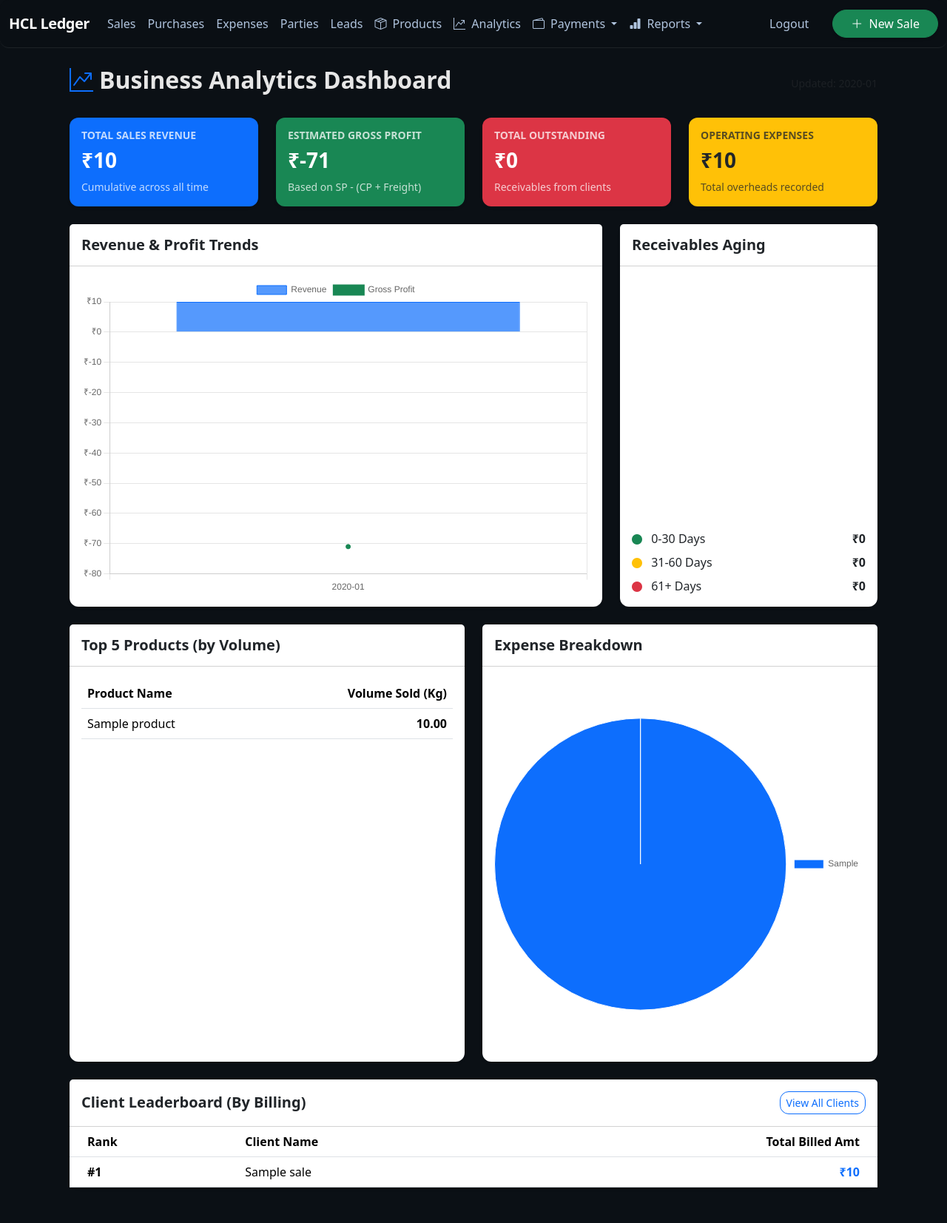
After one commit to yash755/mayachem, a Flask app: page /analytics in a window 1280 px wide. The commit adds this page. Shown: the whole page at 74% size. Run offline with Flask 3, Linux system fonts and the light colour scheme; the visitor is signed in with stand-in values (Sample User, id 1); tables that the repository leaves empty hold one stand-in row (values such as "Sample post"); a map, chart or similar area stays blank; some libraries are stand-ins or nearby versions.

Commit message:
Implement Business Analytics Dashboard with Chart.js

```diff
--- a/app.py
+++ b/app.py
@@ -1196,6 +1196,95 @@ def register_routes(app: Flask) -> None:
             report=report
         )
 
+    @app.route("/analytics")
+    def analytics():
+        from collections import defaultdict
+        from datetime import date, timedelta
+
+        sales = Sale.query.all()
+        purchases = Purchase.query.all()
+        expenses = Expense.query.all()
+        products = {p.id: p.name for p in Product.query.all()}
+
+        # 1. Monthly Revenue & Profit
+        monthly_data = defaultdict(lambda: {"revenue": 0, "profit": 0, "purchases": 0})
+        for s in sales:
+            m_key = s.date.strftime("%Y-%m")
+            monthly_data[m_key]["revenue"] += s.total_amount()
+            monthly_data[m_key]["profit"] += s.pl()
+
+        for p in purchases:
+            m_key = p.date.strftime("%Y-%m")
+            monthly_data[m_key]["purchases"] += p.total_cost()
+
+        # Sort months
+        sorted_months = sorted(monthly_data.keys())
+        chart_labels = sorted_months
+        revenue_series = [monthly_data[m]["revenue"] for m in sorted_months]
+        profit_series = [monthly_data[m]["profit"] for m in sorted_months]
+        purchase_series = [monthly_data[m]["purchases"] for m in sorted_months]
+
+        # 2. Top 5 Clients
+        client_stats = defaultdict(float)
+        for s in sales:
+            client_stats[s.client_name] += s.total_amount()
+        top_clients = sorted(client_stats.items(), key=lambda x: x[1], reverse=True)[:5]
+
+        # 3. Top 5 Products (by Volume)
+        product_stats = defaultdict(float)
+        for s in sales:
+            for item in s.items:
+                p_name = products.get(item.product_id, "Unknown Product")
+                product_stats[p_name] += (item.quantity_kg or 0)
+        top_products = sorted(product_stats.items(), key=lambda x: x[1], reverse=True)[:5]
+
+        # 4. Expense Distribution
+        expense_stats = defaultdict(float)
+        total_exp = 0
+        for e in expenses:
+            expense_stats[e.category] += e.amount
+            total_exp += e.amount
+
+        sorted_expenses = sorted(expense_stats.items(), key=lambda x: x[1], reverse=True)
+
+        # 5. Aging Receivables
+        today = date.today()
+        aging = {"0-30": 0, "31-60": 0, "61+": 0}
+        total_outstanding = 0
+        for s in sales:
+            bal = s.balance_due()
+            if bal > 0:
+                total_outstanding += bal
+                diff = (today - s.date).days
+                if diff <= 30:
+                    aging["0-30"] += bal
+                elif diff <= 60:
+                    aging["31-60"] += bal
+                else:
+                    aging["61+"] += bal
+
+        # Totals for Cards
+        total_sales = sum(revenue_series)
+        total_profit = sum(profit_series)
+        total_purchases = sum(purchase_series)
+
+        return render_template(
+            "analytics.html",
+            chart_labels=chart_labels,
+            revenue_series=revenue_series,
+            profit_series=profit_series,
+            purchase_series=purchase_series,
+            top_clients=top_clients,
+            top_products=top_products,
+            sorted_expenses=sorted_expenses,
+            aging=aging,
+            total_outstanding=total_outstanding,
+            total_sales=total_sales,
+            total_profit=total_profit,
+            total_purchases=total_purchases,
+            total_exp=total_exp
+        )
+
     # Sales - create/edit
     @app.route("/sales/new", methods=["GET", "POST"])
     @app.route("/sales/<int:sale_id>/edit", methods=["GET", "POST"])
--- /dev/null
+++ b/templates/analytics.html
@@ -0,0 +1,251 @@
+{% extends "base.html" %}
+{% block title %}Business Analytics Dashboard{% endblock %}
+
+{% block content %}
+<div class="container-fluid">
+    <div class="d-flex justify-content-between align-items-center mb-4">
+        <h2 class="fw-bold"><i class="bi bi-graph-up-arrow me-2 text-primary"></i>Business Analytics Dashboard</h2>
+        <div class="text-muted small">Updated: {{ chart_labels[-1] if chart_labels else 'No Data' }}</div>
+    </div>
+
+    <!-- Stats Overview Cards -->
+    <div class="row g-4 mb-4">
+        <div class="col-md-3">
+            <div class="card border-0 shadow-sm h-100 bg-primary text-white">
+                <div class="card-body">
+                    <h6 class="text-uppercase small fw-bold opacity-75">Total Sales Revenue</h6>
+                    <h3 class="mb-0 fw-bold">₹{{ "{:,.0f}".format(total_sales) }}</h3>
+                    <div class="mt-2 small opacity-75">Cumulative across all time</div>
+                </div>
+            </div>
+        </div>
+        <div class="col-md-3">
+            <div class="card border-0 shadow-sm h-100 bg-success text-white">
+                <div class="card-body">
+                    <h6 class="text-uppercase small fw-bold opacity-75">Estimated Gross Profit</h6>
+                    <h3 class="mb-0 fw-bold">₹{{ "{:,.0f}".format(total_profit) }}</h3>
+                    <div class="mt-2 small opacity-75">Based on SP - (CP + Freight)</div>
+                </div>
+            </div>
+        </div>
+        <div class="col-md-3">
+            <div class="card border-0 shadow-sm h-100 bg-danger text-white">
+                <div class="card-body">
+                    <h6 class="text-uppercase small fw-bold opacity-75">Total Outstanding</h6>
+                    <h3 class="mb-0 fw-bold">₹{{ "{:,.0f}".format(total_outstanding) }}</h3>
+                    <div class="mt-2 small opacity-75">Receivables from clients</div>
+                </div>
+            </div>
+        </div>
+        <div class="col-md-3">
+            <div class="card border-0 shadow-sm h-100 bg-warning text-dark">
+                <div class="card-body">
+                    <h6 class="text-uppercase small fw-bold opacity-75">Operating Expenses</h6>
+                    <h3 class="mb-0 fw-bold">₹{{ "{:,.0f}".format(total_exp) }}</h3>
+                    <div class="mt-2 small opacity-75">Total overheads recorded</div>
+                </div>
+            </div>
+        </div>
+    </div>
+
+    <div class="row g-4 mb-4">
+        <!-- Monthly Trends Chart -->
+        <div class="col-lg-8">
+            <div class="card border-0 shadow-sm h-100">
+                <div class="card-header bg-white py-3">
+                    <h5 class="mb-0 fw-bold text-dark">Revenue & Profit Trends</h5>
+                </div>
+                <div class="card-body">
+                    <canvas id="monthlyChart" height="300"></canvas>
+                </div>
+            </div>
+        </div>
+
+        <!-- Aging Receivables -->
+        <div class="col-lg-4">
+            <div class="card border-0 shadow-sm h-100">
+                <div class="card-header bg-white py-3">
+                    <h5 class="mb-0 fw-bold text-dark">Receivables Aging</h5>
+                </div>
+                <div class="card-body">
+                    <canvas id="agingChart" height="250"></canvas>
+                    <div class="mt-4">
+                        <div class="d-flex justify-content-between mb-2">
+                            <span><i class="bi bi-circle-fill text-success me-2 small"></i> 0-30 Days</span>
+                            <span class="fw-bold">₹{{ "{:,.0f}".format(aging['0-30']) }}</span>
+                        </div>
+                        <div class="d-flex justify-content-between mb-2">
+                            <span><i class="bi bi-circle-fill text-warning me-2 small"></i> 31-60 Days</span>
+                            <span class="fw-bold">₹{{ "{:,.0f}".format(aging['31-60']) }}</span>
+                        </div>
+                        <div class="d-flex justify-content-between">
+                            <span><i class="bi bi-circle-fill text-danger me-2 small"></i> 61+ Days</span>
+                            <span class="fw-bold">₹{{ "{:,.0f}".format(aging['61+']) }}</span>
+                        </div>
+                    </div>
+                </div>
+            </div>
+        </div>
+    </div>
+
+    <div class="row g-4 mb-4">
+        <!-- Top Products -->
+        <div class="col-md-6">
+            <div class="card border-0 shadow-sm h-100">
+                <div class="card-header bg-white py-3">
+                    <h5 class="mb-0 fw-bold text-dark">Top 5 Products (by Volume)</h5>
+                </div>
+                <div class="card-body">
+                    <div class="table-responsive">
+                        <table class="table align-middle">
+                            <thead class="bg-light">
+                                <tr>
+                                    <th>Product Name</th>
+                                    <th class="text-end">Volume Sold (Kg)</th>
+                                </tr>
+                            </thead>
+                            <tbody>
+                                {% for name, qty in top_products %}
+                                <tr>
+                                    <td>{{ name }}</td>
+                                    <td class="text-end fw-bold">{{ "{:,.2f}".format(qty) }}</td>
+                                </tr>
+                                {% endfor %}
+                            </tbody>
+                        </table>
+                    </div>
+                </div>
+            </div>
+        </div>
+
+        <!-- Expense Distribution -->
+        <div class="col-md-6">
+            <div class="card border-0 shadow-sm h-100">
+                <div class="card-header bg-white py-3">
+                    <h5 class="mb-0 fw-bold text-dark">Expense Breakdown</h5>
+                </div>
+                <div class="card-body">
+                    <canvas id="expenseChart" height="250"></canvas>
+                </div>
+            </div>
+        </div>
+    </div>
+
+    <!-- Top Clients Table -->
+    <div class="card border-0 shadow-sm mb-4">
+        <div class="card-header bg-white py-3 d-flex justify-content-between align-items-center">
+            <h5 class="mb-0 fw-bold text-dark">Client Leaderboard (By Billing)</h5>
+            <a href="{{ url_for('clients_list') }}" class="btn btn-sm btn-outline-primary">View All Clients</a>
+        </div>
+        <div class="card-body p-0">
+            <div class="table-responsive">
+                <table class="table table-hover align-middle mb-0">
+                    <thead class="bg-light">
+                        <tr>
+                            <th class="ps-4">Rank</th>
+                            <th>Client Name</th>
+                            <th class="text-end pe-4">Total Billed Amt</th>
+                        </tr>
+                    </thead>
+                    <tbody>
+                        {% for name, amt in top_clients %}
+                        <tr>
+                            <td class="ps-4 fw-bold">#{{ loop.index }}</td>
+                            <td class="fw-medium">{{ name }}</td>
+                            <td class="text-end pe-4 text-primary fw-bold">₹{{ "{:,.0f}".format(amt) }}</td>
+                        </tr>
+                        {% endfor %}
+                    </tbody>
+                </table>
+            </div>
+        </div>
+    </div>
+</div>
+
+<!-- Charts Script -->
+<script>
+    document.addEventListener('DOMContentLoaded', function() {
+        // 1. Monthly Revenue & Profit Chart
+        const monthlyCtx = document.getElementById('monthlyChart').getContext('2d');
+        new Chart(monthlyCtx, {
+            type: 'bar',
+            data: {
+                labels: {{ chart_labels | tojson }},
+                datasets: [
+                    {
+                        label: 'Revenue',
+                        data: {{ revenue_series | tojson }},
+                        backgroundColor: 'rgba(13, 110, 253, 0.7)',
+                        borderColor: 'rgb(13, 110, 253)',
+                        borderWidth: 1
+                    },
+                    {
+                        label: 'Gross Profit',
+                        data: {{ profit_series | tojson }},
+                        type: 'line',
+                        borderColor: '#198754',
+                        backgroundColor: '#198754',
+                        tension: 0.1,
+                        fill: false
+                    }
+                ]
+            },
+            options: {
+                responsive: true,
+                maintainAspectRatio: false,
+                scales: {
+                    y: {
+                        beginAtZero: true,
+                        ticks: {
+                            callback: function(value) { return '₹' + value.toLocaleString(); }
+                        }
+                    }
+                }
+            }
+        });
+
+        // 2. Aging Chart
+        const agingCtx = document.getElementById('agingChart').getContext('2d');
+        new Chart(agingCtx, {
+            type: 'doughnut',
+            data: {
+                labels: ['0-30 Days', '31-60 Days', '61+ Days'],
+                datasets: [{
+                    data: [{{ aging['0-30'] }}, {{ aging['31-60'] }}, {{ aging['61+'] }}],
+                    backgroundColor: ['#198754', '#ffc107', '#dc3545'],
+                    borderWidth: 0
+                }]
+            },
+            options: {
+                responsive: true,
+                plugins: {
+                    legend: { display: false }
+                }
+            }
+        });
+
+        // 3. Expense Breakdown Chart
+        const expenseCtx = document.getElementById('expenseChart').getContext('2d');
+        new Chart(expenseCtx, {
+            type: 'pie',
+            data: {
+                labels: {{ sorted_expenses | map(attribute=0) | list | tojson }},
+                datasets: [{
+                    data: {{ sorted_expenses | map(attribute=1) | list | tojson }},
+                    backgroundColor: [
+                        '#0d6efd', '#6610f2', '#6f42c1', '#d63384', '#dc3545',
+                        '#fd7e14', '#ffc107', '#198754', '#20c997', '#0dcaf0'
+                    ],
+                    borderWidth: 1
+                }]
+            },
+            options: {
+                responsive: true,
+                plugins: {
+                    legend: { position: 'right' }
+                }
+            }
+        });
+    });
+</script>
+{% endblock %}
--- a/templates/base.html
+++ b/templates/base.html
@@ -29,6 +29,8 @@
           <li class="nav-item"><a class="nav-link" href="{{ url_for('leads_page') }}">Leads</a></li>
           <li class="nav-item"><a class="nav-link" href="{{ url_for('products_list') }}"><i
                 class="bi bi-box-seam me-1"></i> Products</a></li>
+          <li class="nav-item"><a class="nav-link" href="{{ url_for('analytics') }}"><i
+                class="bi bi-graph-up-arrow me-1"></i> Analytics</a></li>
 
           <li class="nav-item dropdown">
             <a class="nav-link dropdown-toggle" href="#" id="paymentsDropdown" role="button" data-bs-toggle="dropdown"
```
